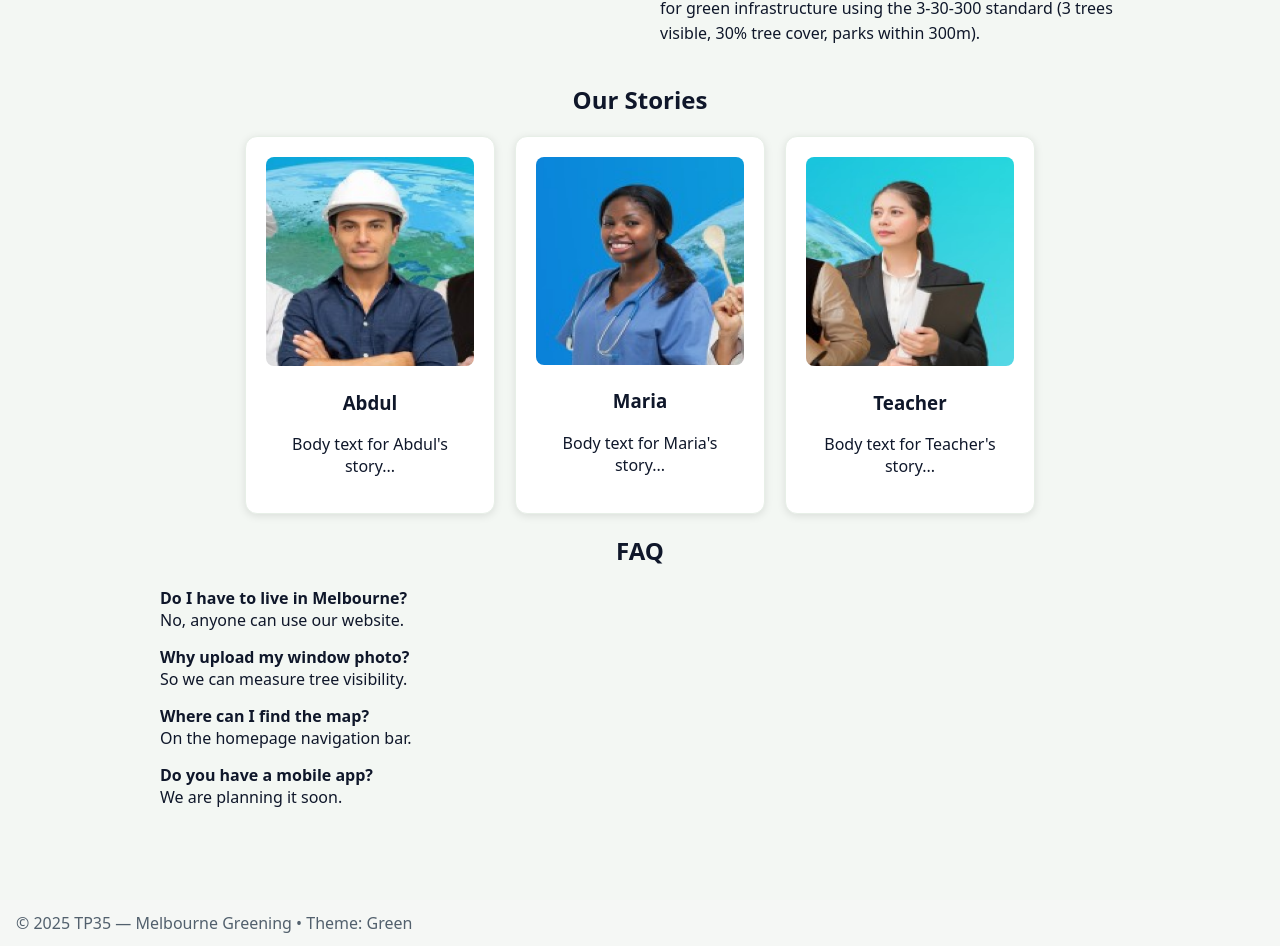
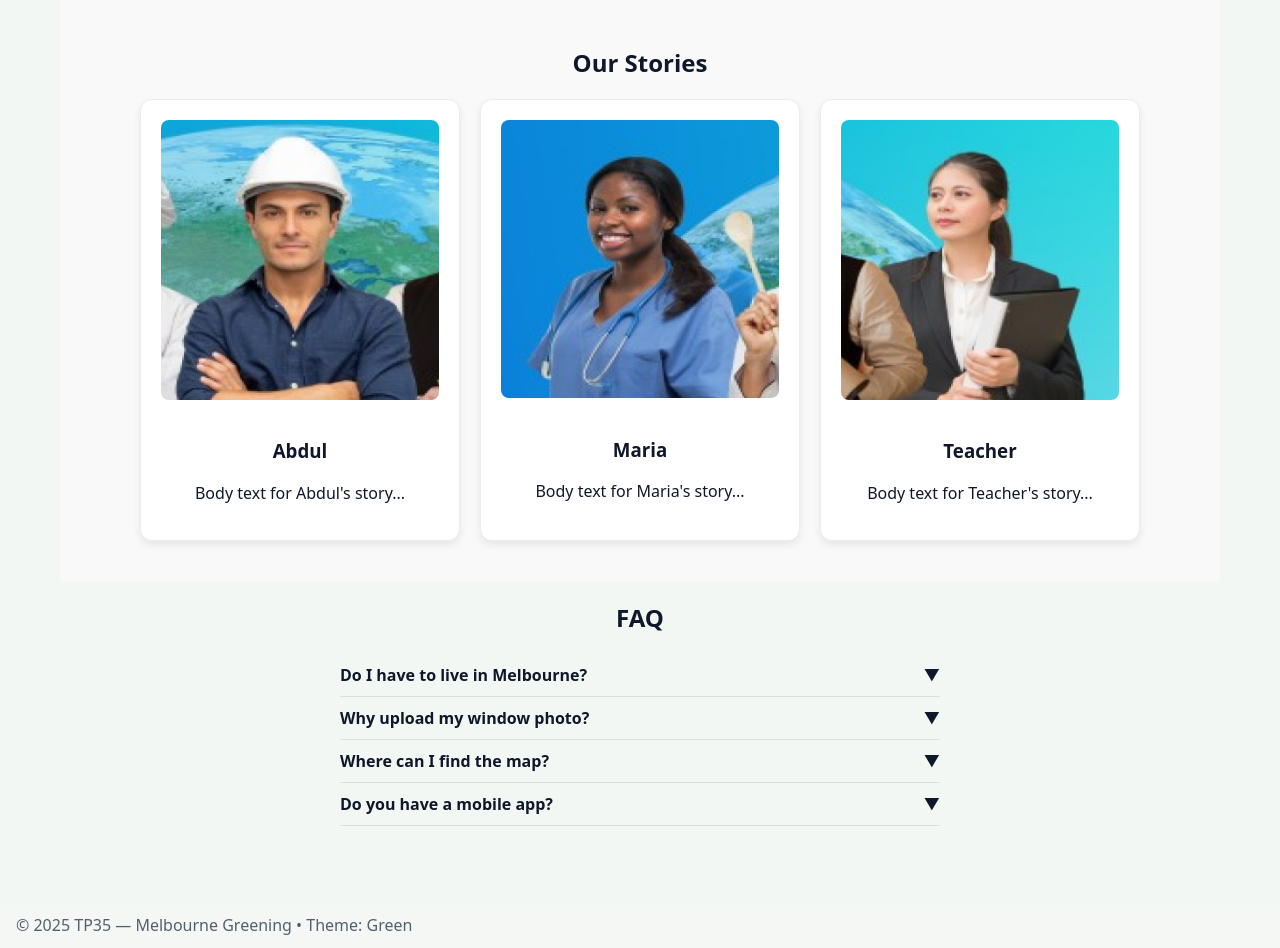
Before and after one commit to ApacheMabro/TP35-main-project, a Vue app in the folder YourView_Frontend/: page / in a window 1280 px wide. Shown: the part 1275-2223 px from the top of the page. Built offline with nearby package versions, Linux system fonts and the light colour scheme.

Commit message:
FAQs and some other UI designs have been refined

```diff
--- a/YourView_Frontend/src/pages/HomePage.vue
+++ b/YourView_Frontend/src/pages/HomePage.vue
@@ -67,13 +67,29 @@
       <!-- FAQ -->
       <div class="faq">
         <h2>FAQ</h2>
-        <ul>
-          <li><strong>Do I have to live in Melbourne?</strong><br />No, anyone can use our website.</li>
-          <li><strong>Why upload my window photo?</strong><br />So we can measure tree visibility.</li>
-          <li><strong>Where can I find the map?</strong><br />On the homepage navigation bar.</li>
-          <li><strong>Do you have a mobile app?</strong><br />We are planning it soon.</li>
-        </ul>
+        <div
+          v-for="(item, index) in faqItems"
+          :key="index"
+          class="faq-item"
+        >
+          <!-- 问题部分 -->
+          <div class="faq-question" @click="toggle(index)">
+            <strong>{{ item.question }}</strong>
+            <span
+              class="arrow"
+              :class="{ open: openIndex === index }"
+            >▼</span>
+          </div>
+
+          <!-- 答案部分 -->
+          <transition name="faq">
+            <div v-show="openIndex === index" class="faq-answer">
+              {{ item.answer }}
+            </div>
+          </transition>
+        </div>
       </div>
+
     </section>
   </div>
 </template>
@@ -107,6 +123,33 @@ onUnmounted(() => {
 const goToSlide = (index) => {
   currentIndex.value = index
 }
+
+
+const openIndex = ref(null)
+
+const faqItems = [
+  {
+    question: "Do I have to live in Melbourne?",
+    answer: "No, anyone can use our website."
+  },
+  {
+    question: "Why upload my window photo?",
+    answer: "So we can measure tree visibility."
+  },
+  {
+    question: "Where can I find the map?",
+    answer: "On the homepage navigation bar."
+  },
+  {
+    question: "Do you have a mobile app?",
+    answer: "We are planning it soon."
+  }
+]
+
+const toggle = (index) => {
+  openIndex.value = openIndex.value === index ? null : index
+}
+
 </script>
 
 <style scoped>
@@ -161,7 +204,7 @@ const goToSlide = (index) => {
 /* --- Content --- */
 .content {
   padding: 60px 20px;
-  max-width: 1000px;
+  max-width: 1200px;
   margin: 0 auto;
 }
 
@@ -195,7 +238,7 @@ const goToSlide = (index) => {
   background: #fff;
   padding: 20px;
   border-radius: 12px;
-  width: 250px;
+  width: 450px;
   text-align: center;
   box-shadow: 0 2px 8px rgba(0,0,0,0.1);
 }
@@ -211,4 +254,75 @@ const goToSlide = (index) => {
 .faq li {
   margin-bottom: 15px;
 }
+
+.stories {
+  padding: 40px 80px;
+  background: #f9f9f9;
+}
+.faq {
+  max-width: 600px;
+  margin: 0 auto;
+}
+
+.faq-item {
+  border-bottom: 1px solid #ddd;
+  padding: 10px 0;
+}
+
+.faq-question {
+  display: flex;
+  justify-content: space-between;
+  align-items: center;
+  cursor: pointer;
+}
+
+.arrow {
+  transition: transform 0.3s ease;
+}
+
+.arrow.open {
+  transform: rotate(180deg);
+}
+
+.faq-answer {
+  padding: 10px 0;
+  color: #555;
+}
+
+/* 下拉动画 */
+.faq-enter-active, .faq-leave-active {
+  transition: all 0.3s ease;
+}
+.faq-enter-from, .faq-leave-to {
+  max-height: 0;
+  opacity: 0;
+  overflow: hidden;
+}
+.faq-enter-to, .faq-leave-from {
+  max-height: 200px;
+  opacity: 1;
+}
+
+
+.card {
+  flex: 1;
+  background: white;
+  border-radius: 12px;
+  padding: 20px;
+  box-shadow: 0 4px 8px rgba(0,0,0,0.08);
+  text-align: center;
+  transition: transform 0.3s ease;
+}
+
+.card img {
+  max-width: 100%;
+  height: auto;
+  border-radius: 8px;
+  margin-bottom: 15px;
+}
+
+.card:hover {
+  transform: translateY(-5px);
+}
+
 </style>
```
